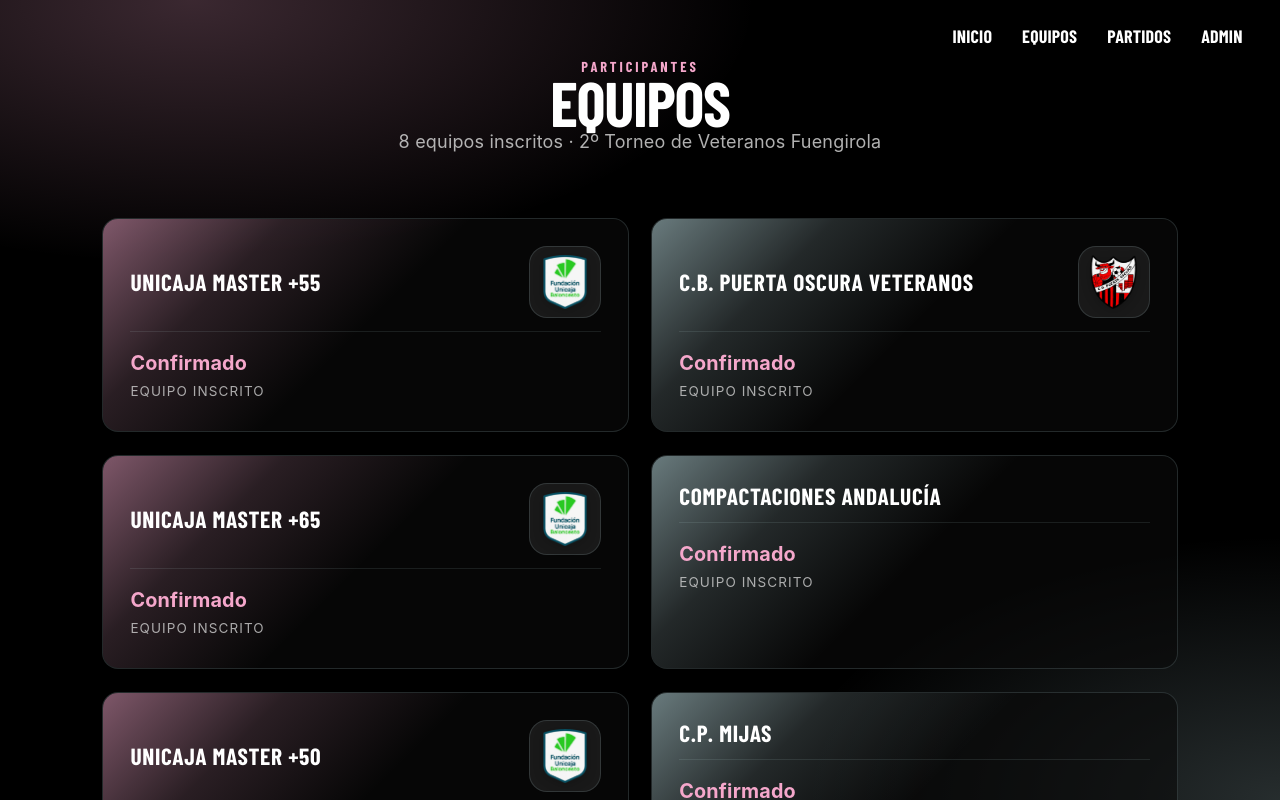
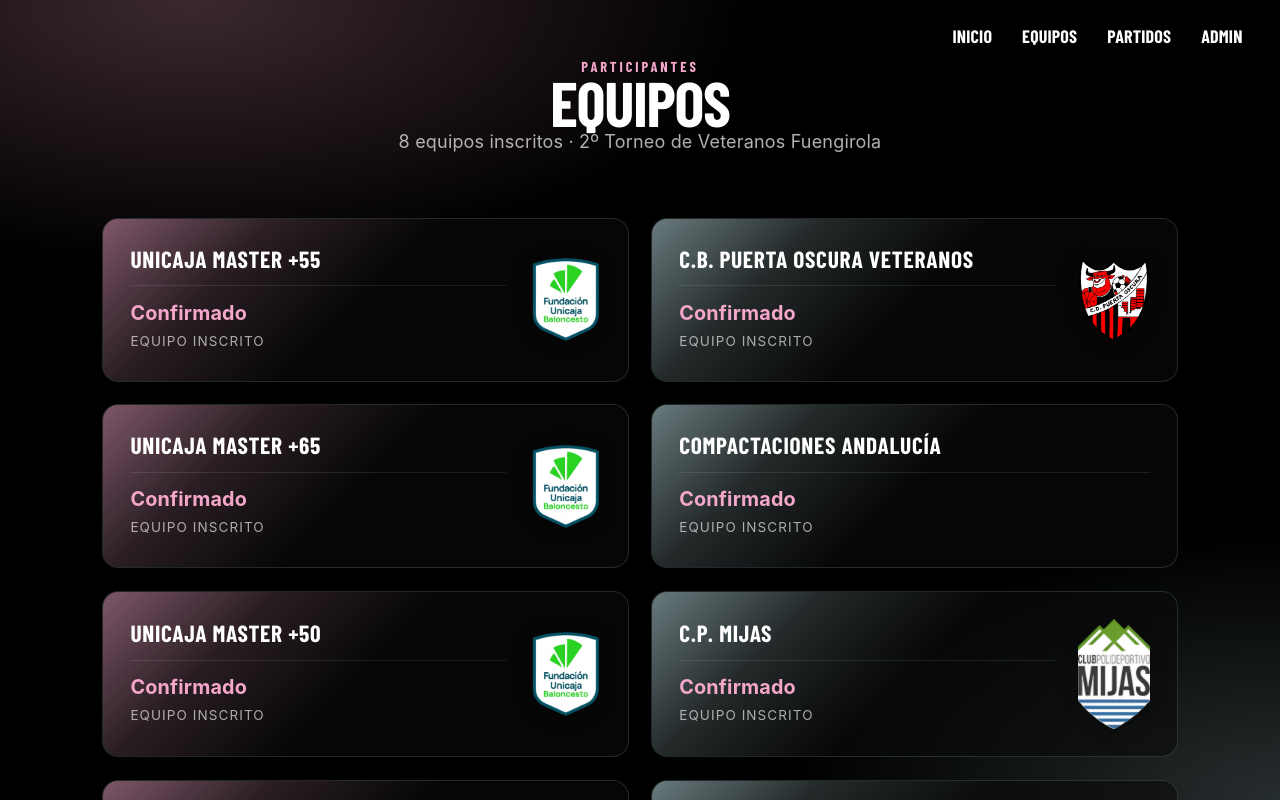
Before and after one commit to ffercal0712/basket-web, a React (Vite) app: page /equipos in a window 1280 px wide. Shown: the top 800 px of the page. Built offline with nearby package versions, Linux system fonts and the light colour scheme; no server answers; a web font is replaced by a local one; what @insforge/sdk would draw is missing.

Commit message:
add/fix - arreglos finales miércoles

```diff
--- a/src/components/teams/TeamCard.jsx
+++ b/src/components/teams/TeamCard.jsx
@@ -1,29 +1,31 @@
 function TeamCard({ equipo, accentColor = 'accent' }) {
-    const { equipo: nombre, escudo, logoVariant } = equipo;
+    const { equipo: nombre, escudo } = equipo;
 
     return (
         <article className="team-card">
             <div className={`team-card-accent team-card-accent--top team-card-accent--${accentColor}`}></div>
 
+            <div className="team-card-body">
                 <div className="team-card-header">
                     <h2 className="team-card-name">{nombre}</h2>
-                {escudo && (
-                    <span className={`team-card-shield-frame ${logoVariant === 'wide' ? 'team-card-shield-frame--wide' : ''}`}>
-                        <img
-                            src={escudo}
-                            alt={`Escudo ${nombre}`}
-                            className={`team-card-shield ${logoVariant === 'wide' ? 'team-card-shield--wide' : ''}`}
-                        />
-                    </span>
-                )}
                 </div>
-
                 <div className="team-card-info">
                     <span className="team-card-stat">
                         <span className="team-card-stat-value">Confirmado</span>
                         <span className="team-card-stat-label">equipo inscrito</span>
                     </span>
                 </div>
+            </div>
+
+            {escudo && (
+                <div className="team-card-shield-slot">
+                    <img
+                        src={escudo}
+                        alt={`Escudo ${nombre}`}
+                        className="team-card-shield"
+                    />
+                </div>
+            )}
         </article>
     );
 }
--- a/src/components/teams/Teams.jsx
+++ b/src/components/teams/Teams.jsx
@@ -15,7 +15,7 @@ function Teams() {
                 </p>
             </div>
 
-            <div ref={gridRef} className="cards-grid stagger-grid">
+            <div ref={gridRef} className="cards-grid cards-grid--teams stagger-grid">
                 {equipos.map((equipo, index) => (
                     <TeamCard
                         key={equipo.id}
--- a/src/data/TeamData.jsx
+++ b/src/data/TeamData.jsx
@@ -2,6 +2,7 @@ import unicajaShield from '../assets/escudos/unicaja.png';
 import puertaOscuraShield from '../assets/escudos/cd_puerta_oscura.png';
 import salliverShield from '../assets/escudos/cb_salliver.png';
 import oksapLogo from '../assets/logo-oksap.png';
+import cpMijasEscudo from '../assets/escudos/cp_mijas.png';
 
 const equipos = [
     {
@@ -36,7 +37,8 @@ const equipos = [
     {
         id: 6,
         slug: 'c-p-mijas',
-        equipo: 'C.P. MIJAS'
+        equipo: 'C.P. MIJAS',
+        escudo: cpMijasEscudo
     },
     {
         id: 7,
--- a/src/style.css
+++ b/src/style.css
@@ -231,27 +231,33 @@ a:hover {
 .cards-grid {
   display: grid;
   grid-template-columns: repeat(2, 1fr);
-  gap: 1.25rem;
+  column-gap: 1.25rem;
+  row-gap: 3rem;
   padding: 1.5rem 8vw 3rem;
   box-sizing: border-box;
+}
+
+.cards-grid--teams {
+  row-gap: 1.25rem;
 }
 
 .cards-list {
   display: grid;
   grid-template-columns: 1fr;
-  gap: 1.25rem;
+  gap: 3rem;
   padding: 1.5rem 8vw 3rem;
   box-sizing: border-box;
 }
 
 .home-next-matches .cards-list {
-  padding: 0;
+  padding: 0 0 0.5rem 0;
 }
 
 .card-link {
   text-decoration: none;
   color: inherit;
   display: block;
+  height: 100%;
 }
 
 /* ====== TeamCard ====== */
@@ -261,6 +267,10 @@ a:hover {
   border: 1px solid rgba(var(--oksap-soft-rgb), 0.15);
   border-radius: 16px;
   padding: 1.5rem;
+  display: flex;
+  flex-direction: row;
+  align-items: stretch;
+  gap: 1.25rem;
   transition:
           transform 0.3s cubic-bezier(0.2, 0.8, 0.2, 1),
           box-shadow 0.3s ease,
@@ -273,34 +283,27 @@ a:hover {
   border-color: rgba(var(--oksap-accent-rgb), 0.4);
 }
 
+.team-card-body {
+  flex: 1;
+  min-width: 0;
+  display: flex;
+  flex-direction: column;
+  justify-content: center;
+}
+
 .team-card-header {
-  display: flex;
-  align-items: center;
-  justify-content: space-between;
-  gap: 1rem;
-  margin-bottom: 1rem;
+  margin-bottom: 0.75rem;
   padding-bottom: 0.75rem;
   border-bottom: 1px solid rgba(var(--oksap-soft-rgb), 0.1);
 }
 
-.team-card-shield-frame {
+.team-card-shield-slot {
+  flex-shrink: 0;
   width: 72px;
-  height: 72px;
-  padding: 0.45rem;
-  border-radius: 18px;
-  background: rgba(var(--oksap-white-rgb), 0.08);
-  border: 1px solid rgba(var(--oksap-soft-rgb), 0.14);
+  align-self: stretch;
   display: flex;
   align-items: center;
   justify-content: center;
-  flex-shrink: 0;
-  box-sizing: border-box;
-}
-
-.team-card-shield-frame--wide {
-  width: 96px;
-  height: 64px;
-  border-radius: 16px;
 }
 
 .team-card-shield {
@@ -308,19 +311,12 @@ a:hover {
   height: 100%;
   object-fit: contain;
   display: block;
-  opacity: 0.96;
-  filter: drop-shadow(0 2px 6px rgba(0, 0, 0, 0.22));
-  transition: opacity 0.2s ease, transform 0.2s ease;
-}
-
-.team-card-shield--wide {
-  padding: 0.18rem;
-  box-sizing: border-box;
+  filter: drop-shadow(0 2px 8px rgba(0, 0, 0, 0.25));
+  transition: transform 0.2s ease;
 }
 
 .card-link:hover .team-card-shield {
-  opacity: 1;
-  transform: scale(1.02);
+  transform: scale(1.04);
 }
 
 .team-card-name {
@@ -371,11 +367,13 @@ a:hover {
   background: rgba(var(--oksap-primary-soft-rgb), 0.6);
   border: 1px solid rgba(var(--oksap-soft-rgb), 0.15);
   border-radius: 16px;
-  padding: 1.5rem 5.2rem;
+  padding: 0.9rem 4.5rem;
   display: flex;
   flex-direction: column;
   align-items: center;
-  gap: 0.75rem;
+  justify-content: center;
+  height: 100%;
+  gap: 0.4rem;
   transition:
           transform 0.3s cubic-bezier(0.2, 0.8, 0.2, 1),
           box-shadow 0.3s ease,
@@ -415,7 +413,6 @@ a:hover {
   text-align: center;
   transition: color 0.2s ease;
   line-height: 1.2;
-  word-break: break-word;
 }
 
 .match-card-team--winner {
@@ -449,48 +446,38 @@ a:hover {
 
 @media (max-width: 768px) {
   .match-card {
-    padding: 1.25rem 4.6rem;
+    padding: 0.85rem 4rem;
   }
 
   .match-card-shield-frame {
-    width: 62px;
-    height: 62px;
-  }
-
-  .match-card-shield-frame--wide {
-    width: 82px;
-    height: 54px;
+    width: 96px;
+    border-radius: 22px;
   }
 
   .cards-grid {
     grid-template-columns: 1fr;
+    column-gap: 1.25rem;
+    row-gap: 3.5rem;
     padding: 1rem 6vw 2rem;
+  }
+
+  .cards-grid--teams {
+    row-gap: 1rem;
+  }
+
+  .cards-list {
+    gap: 3.5rem;
   }
 }
 
 @media (max-width: 480px) {
   .match-card {
-    padding: 1.2rem 3.7rem;
+    padding: 0.9rem 3rem;
   }
 
   .match-card-shield-frame {
-    width: 50px;
-    height: 50px;
-    border-radius: 14px;
-  }
-
-  .match-card-shield-frame--wide {
-    width: 66px;
-    height: 44px;
-    border-radius: 12px;
-  }
-
-  .match-card-shield-frame--top {
-    left: 8px;
-  }
-
-  .match-card-shield-frame--bottom {
-    right: 8px;
+    width: 72px;
+    border-radius: 18px;
   }
 }
 
@@ -560,35 +547,24 @@ a:hover {
 /* Escudos en esquinas de match-card */
 .match-card-shield-frame {
   position: absolute;
-  width: 72px;
-  height: 72px;
-  padding: 0.4rem;
-  border-radius: 18px;
-  background: rgba(var(--oksap-white-rgb), 0.05);
-  border: 1px solid rgba(var(--oksap-soft-rgb), 0.08);
+  width: 120px;
+  top: 5px;
+  bottom: 5px;
   pointer-events: none;
   z-index: 0;
   opacity: 0.22;
   transition: opacity 0.3s ease;
-  box-sizing: border-box;
-}
-
-.match-card-shield-frame--wide {
-  width: 96px;
-  height: 62px;
-  border-radius: 16px;
+  display: flex;
+  align-items: center;
+  justify-content: center;
 }
 
 .match-card-shield-frame--top {
-  top: 50%;
-  left: 10px;
-  transform: translateY(-50%);
+  left: -14px;
 }
 
 .match-card-shield-frame--bottom {
-  top: 50%;
-  right: 10px;
-  transform: translateY(-50%);
+  right: -14px;
 }
 
 .match-card-shield {
@@ -1522,9 +1498,9 @@ a:hover {
   );
 }
 
-/* Asegura que el contenido de la tarjeta queda por encima del escudo y el acento */
-.team-card-header,
-.team-card-info {
+/* Asegura que el contenido de la tarjeta queda por encima del acento */
+.team-card-body,
+.team-card-shield-slot {
   position: relative;
   z-index: 1;
 }
@@ -1692,14 +1668,14 @@ a:hover {
 
 @media (max-width: 768px) {
   .match-detail-shield-slot {
-    width: 96px;
-    height: 96px;
+    width: 116px;
+    height: 116px;
   }
 
   .match-detail-shield-frame {
-    width: 96px;
-    height: 96px;
-    border-radius: 22px;
+    width: 116px;
+    height: 116px;
+    border-radius: 26px;
   }
 
   .match-detail-corner {
@@ -1713,14 +1689,14 @@ a:hover {
   }
 
   .match-detail-shield-slot {
-    width: 72px;
-    height: 72px;
+    width: 92px;
+    height: 92px;
   }
 
   .match-detail-shield-frame {
-    width: 72px;
-    height: 72px;
-    border-radius: 18px;
+    width: 92px;
+    height: 92px;
+    border-radius: 20px;
   }
 
   .match-detail-vs {
@@ -1796,7 +1772,13 @@ a:hover {
   flex-direction: column;
   align-items: center;
   gap: 0.75rem;
-  margin-top: 2rem;
+  margin-top: 3rem;
+}
+
+@media (max-width: 768px) {
+  .home-next-matches-footer {
+    margin-top: 5rem;
+  }
 }
 
 .home-next-matches-link {
```
Also changed, not shown: src/assets/escudos/cp_mijas.png (added), 1 other file (tests, documents, lock files or other folders). Lines whose indentation alone changed are shown as unchanged.
